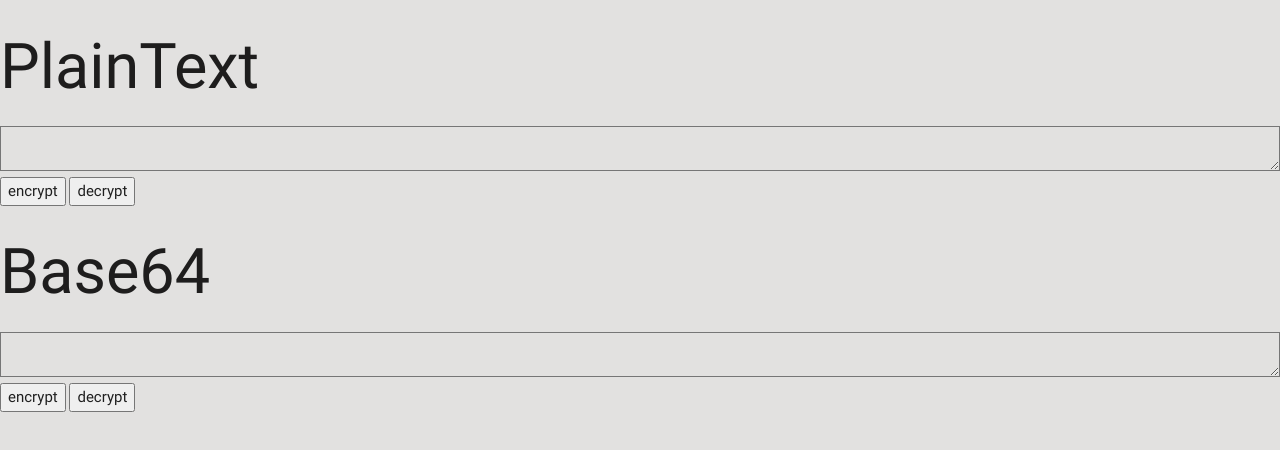
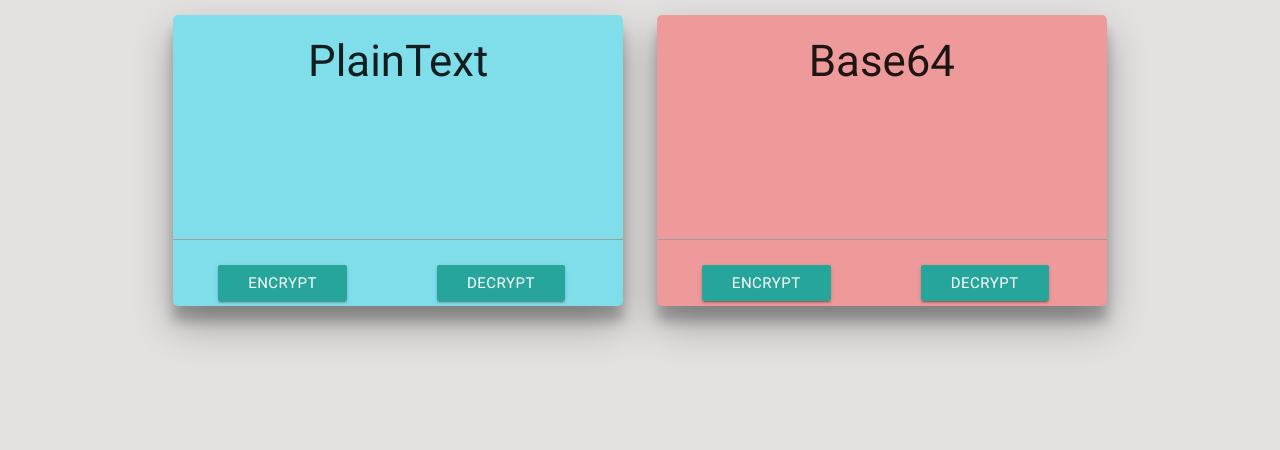
Before and after one commit to MeitarR/Multi-endecode, a plain HTML site: page main.html in a window 1280 px wide. Drawn offline with Linux system fonts and the light colour scheme.

Commit message:
implemented the new design, made the html generetion more generic

```diff
--- a/css/main.css
+++ b/css/main.css
@@ -4,6 +4,11 @@ body {
 
 main {
     text-align: center;
+}
+
+.myBtn {
+    margin-left: 10%;
+    margin-right: 10%;
 }
 
 .card {
@@ -20,6 +25,7 @@ main {
 }
 
 .bottom-content {
+    width: 100%;
     margin: 5px;
     display: inline-flex;
     flex-flow: row;
--- a/js/main.js
+++ b/js/main.js
@@ -1,15 +1,52 @@
+function generateDiv(name, body, color) {
+    body = typeof body !== 'undefined' ? body : generateDefaultDivBody(name);
+    color = typeof color !== 'undefined' ? color : generateRandomMaterialColor();
+    return (
+        "    <div class=\"card\" style=\"background-color: " + color +"\">\n" +
+        "        <h3>{name}</h3>\n" +
+        "        <textarea id='{name}Text' class='materialize-textarea'></textarea>\n" +
+        "        <div class=\"bottom-content\">\n" +
+            body +
+        "        </div>\n" +
+        "    </div>"
+    ).replace(/{name}/g, name)
+}
+
+function generateDefaultDivBody(name) {
+    return (
+        "<button class='waves-effect waves-light btn myBtn' onclick='{name}Obj.doEncrypt()'>encrypt</button>\n" +
+        "<button class='waves-effect waves-light btn myBtn' onclick='{name}Obj.doDecrypt()'>decrypt</button>\n"
+    ).replace(/{name}/g, name)
+}
+
+function generateRandomMaterialColor() {
+    var colors = [
+        "#ef9a9a", "#e57373",
+        "#f48fb1", "#f06292",
+        "#ce93d8", "#ba68c8",
+        "#b39ddb", "#9575cd",
+        "#9fa8da", "#7986cb",
+        "#90caf9", "#64b5f6",
+        "#81d4fa", "#4fc3f7",
+        "#80deea", "#4dd0e1",
+        "#80cbc4", "#4db6ac",
+        "#a5d6a7", "#81c784",
+        "#c5e1a5", "#aed581",
+        "#e6ee9c", "#dce775",
+        "#fff59d", "#fff176",
+        "#ffe082", "#ffd54f",
+        "#ffcc80", "#ffb74d",
+        "#ffab91", "#ff8a65",
+        "#bcaaa4", "#a1887f"
+    ];
+    return colors[Math.floor(Math.random() * colors.length)];
+}
+
 function PlainText(name) {
     this.name = name;
 
     this.createHTML = function () {
-        $(document.body).append((
-            "<div>" +
-            "   <h1>{name}</h1>" +
-            "   <textarea id='{name}Text'></textarea>" +
-            "   <button onclick='{name}Obj.doEncrypt()'>encrypt</button>" +
-            "   <button onclick='{name}Obj.doDecrypt()'>decrypt</button>" +
-            "</div>").
-            replace(/\{name\}/g, this.name));
+        $("#main").append(generateDiv(this.name))
     };
 
     this.updateText = function (text) {
--- a/main.html
+++ b/main.html
@@ -15,5 +15,8 @@
 <script type="text/javascript" src="js/jquery-3.3.1.min.js"></script>
 <script type="text/javascript" src="js/materialize.min.js"></script>
 <script type="text/javascript" src="js/main.js"></script>
+<main id="main">
+
+</main>
 </body>
 </html>
```
